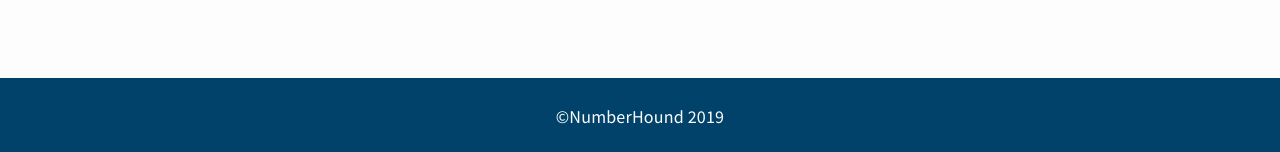
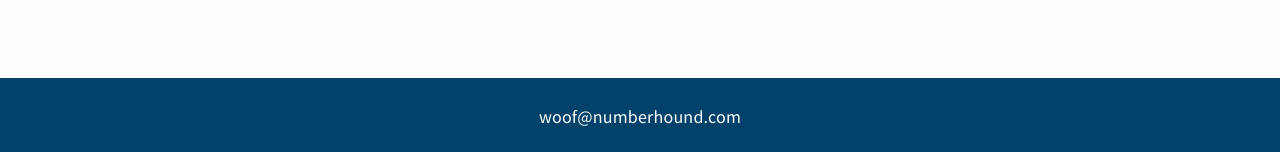
Before and after one commit to NumberHound/web, a Jekyll site: the page built from index.html, in a window 1280 px wide. Shown: the part 745-897 px from the top of the page. Built offline with Jekyll 4.4.1, drawn with Linux system fonts in a browser that asks for light colours; the list of posts is cut into pages by our own code.

Commit message:
Update footer.html

```diff
--- a/_includes/footer.html
+++ b/_includes/footer.html
@@ -1 +1 @@
-<footer class="footer"><span>©NumberHound 2019</span></footer>
+<footer class="footer"><span>woof@numberhound.com</span></footer>
```
